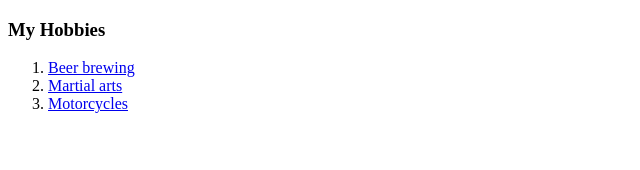
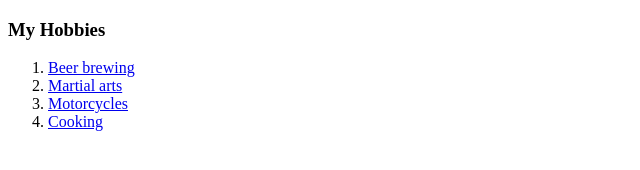
Before and after one commit to covid19-edx/abcv, a plain HTML site: page hobbies.html in a window 1280 px wide. Shown: the full height of the page, 0-640 px from the left. Drawn offline with Linux system fonts and the light colour scheme.

Commit message:
Added cooking hobby

```diff
--- a/hobbies.html
+++ b/hobbies.html
@@ -12,6 +12,7 @@
     <li><a href="https://www.youtube.com/watch?v=4qQrMC0m8Cc">Beer brewing</a></li>
     <li><a href="https://www.youtube.com/watch?v=ELY_ak77GIU">Martial arts</a></li>
     <li><a href="https://pbs.twimg.com/media/DorZtnHXsAAxt04.jpg">Motorcycles</a></li>
+    <li><a href="https://www.youtube.com/watch?v=-gF8d-fitkU">Cooking</a></li>
   </ol>
 </body>
 
```
